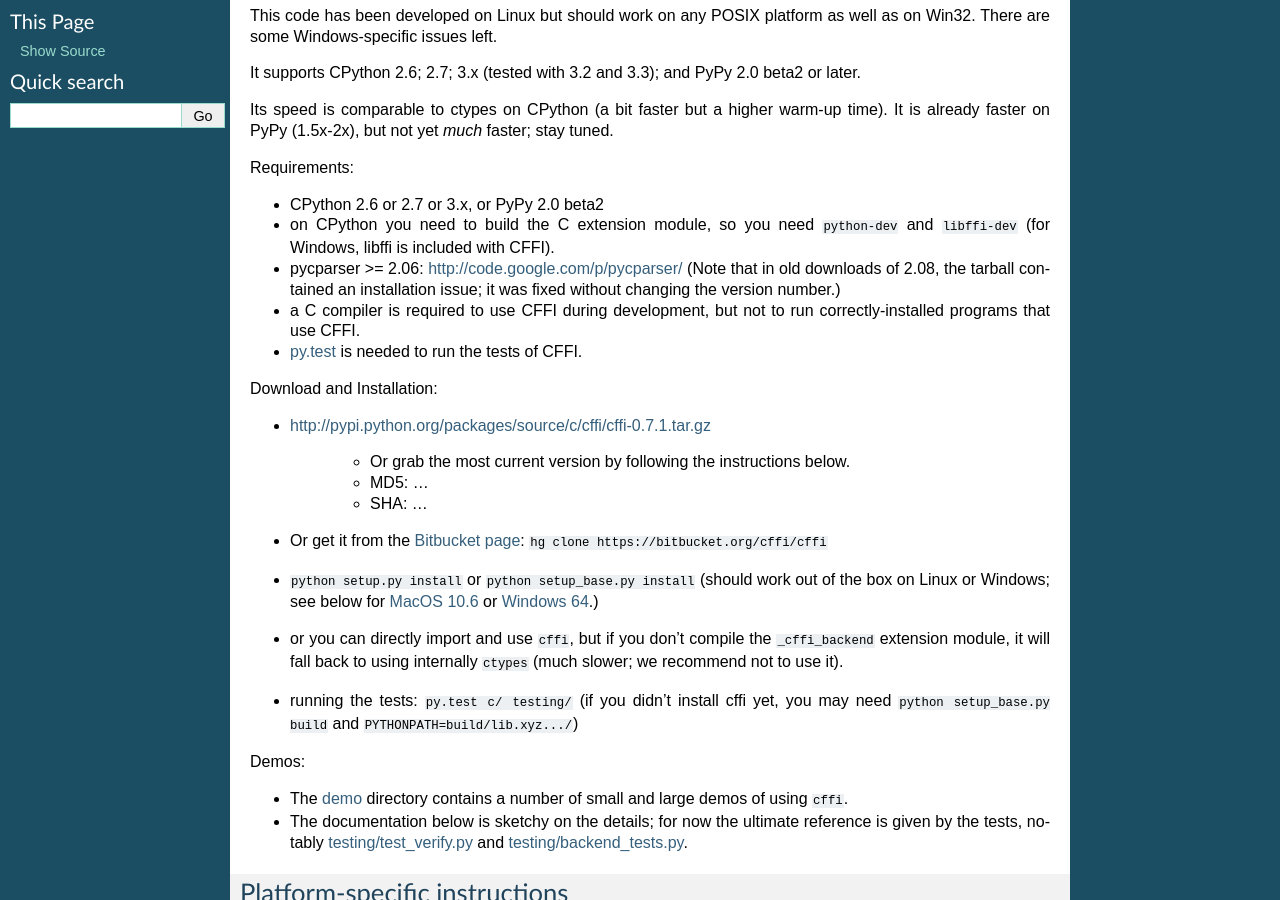
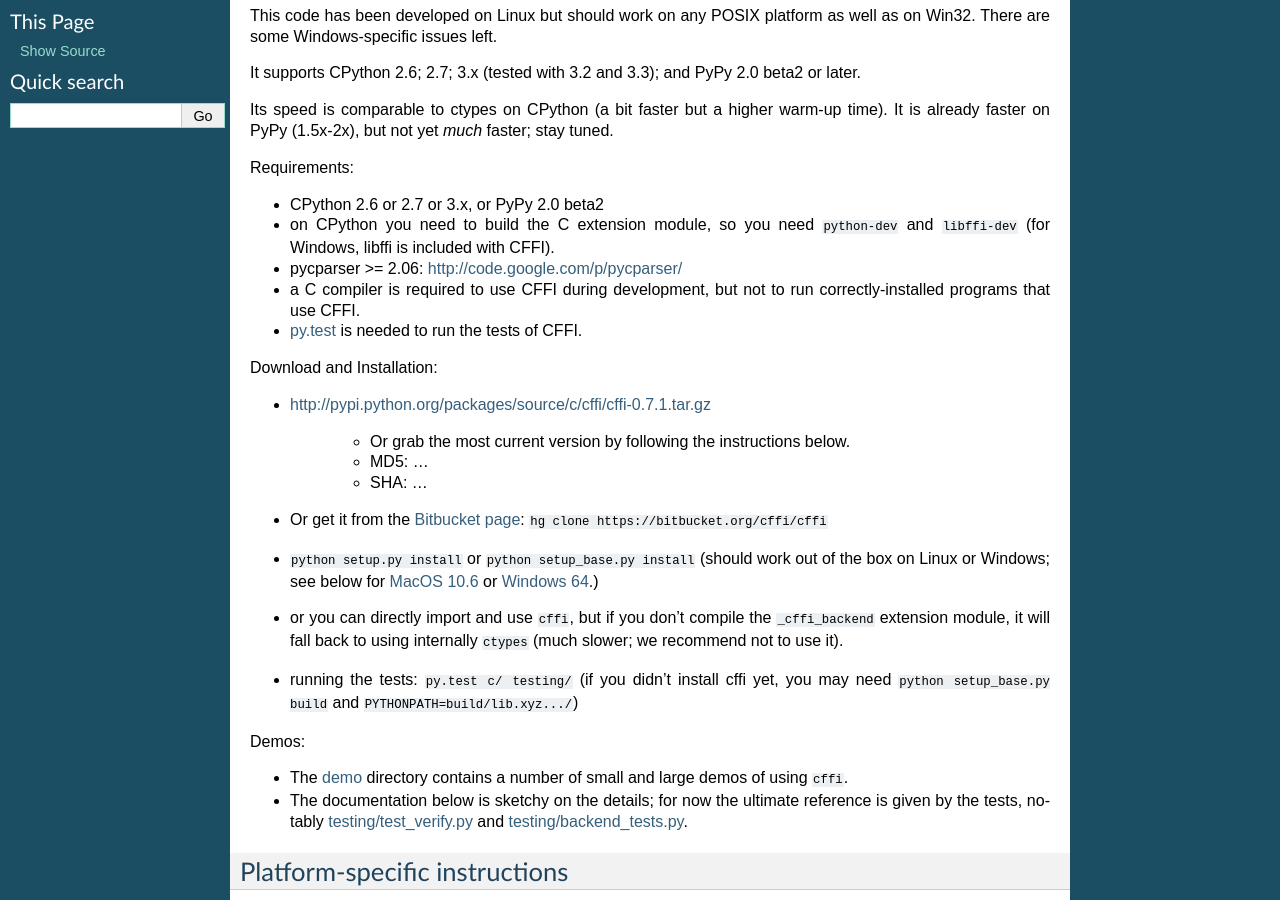
Before and after one commit to python-cffi/cffi, a Sphinx documentation site: the page built from doc/source/index.rst, in a window 1280 px wide and 900 px high, scrolled down 667 px. Built offline with Sphinx 7.4.7, drawn with Linux system fonts in a browser that asks for light colours.

Commit message:
Remove this temporary warning

```diff
--- a/doc/source/index.rst
+++ b/doc/source/index.rst
@@ -78,8 +78,6 @@ Requirements:
   with CFFI).
 
 * pycparser >= 2.06: http://code.google.com/p/pycparser/
-  (Note that in old downloads of 2.08, the tarball contained an
-  installation issue; it was fixed without changing the version number.)
 
 * a C compiler is required to use CFFI during development, but not to run
   correctly-installed programs that use CFFI.
```
